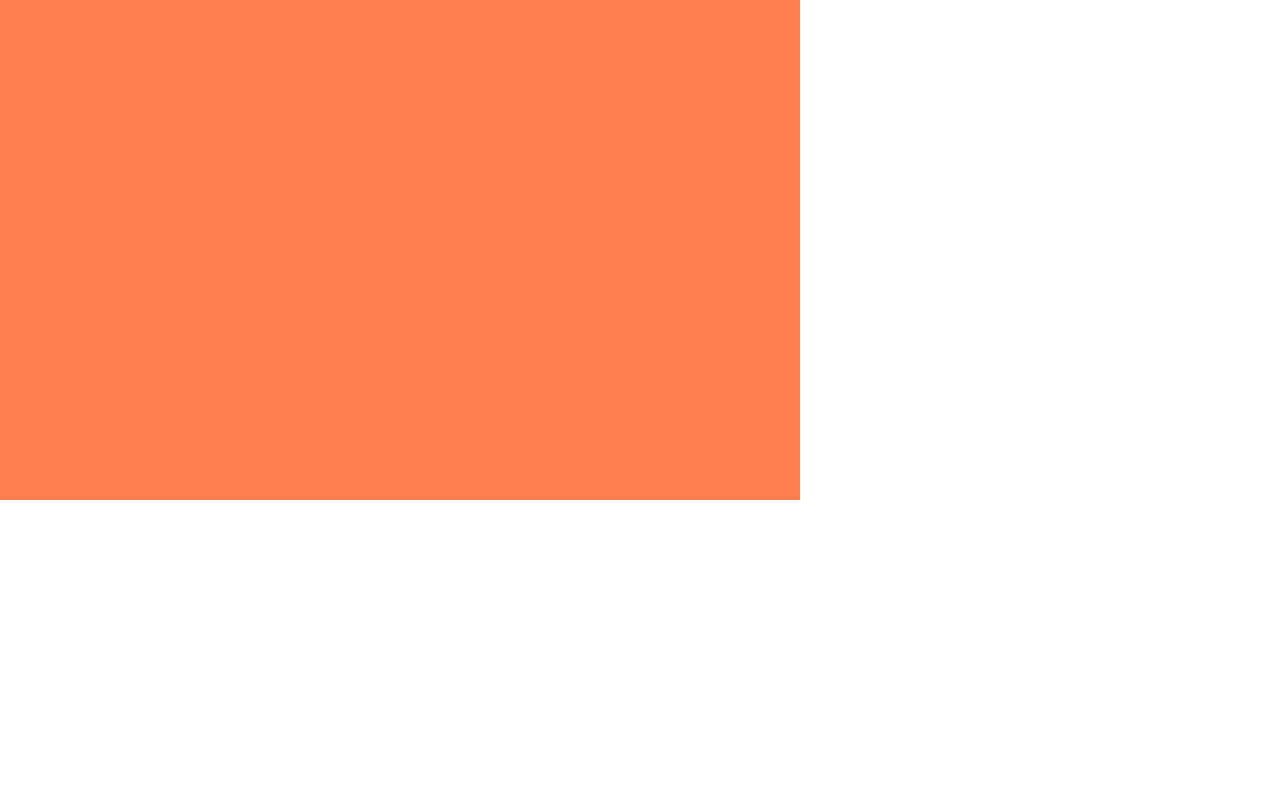
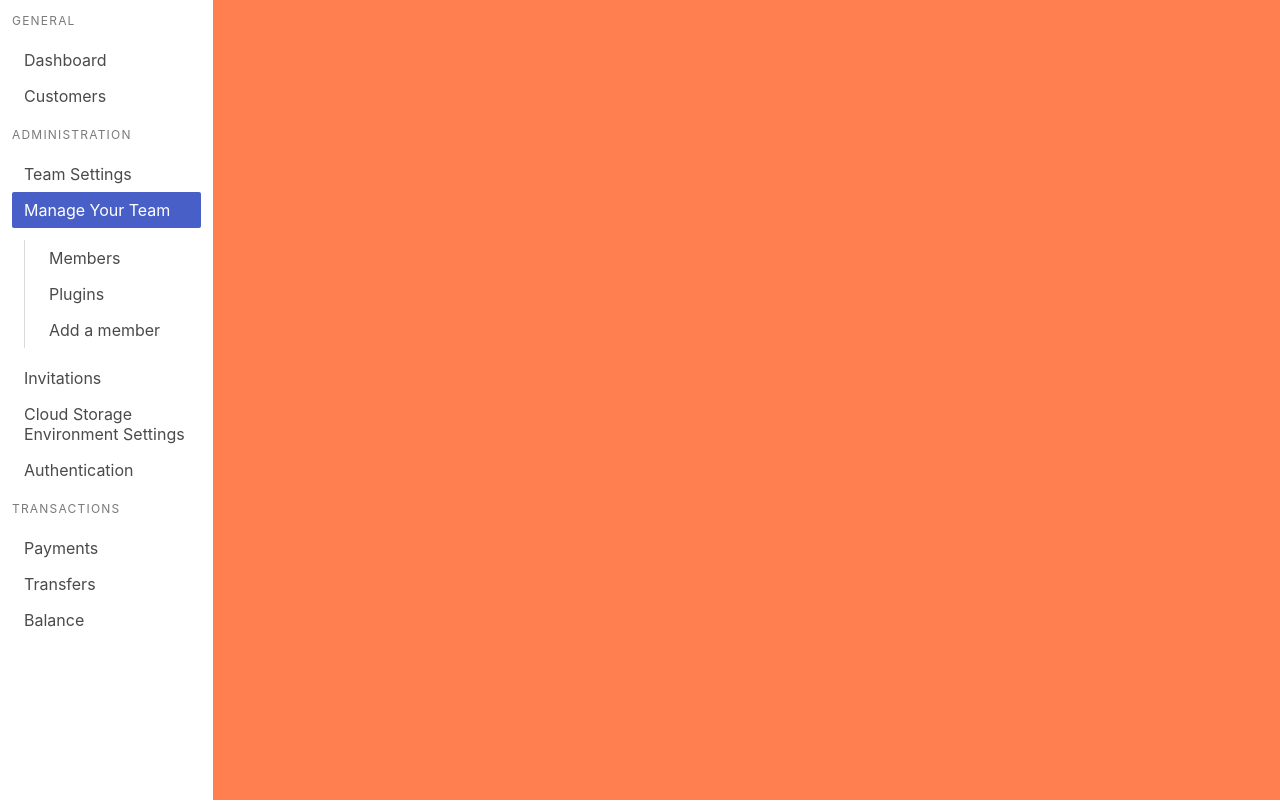
Before and after one commit to morteify/painting-app, a website with bundled scripts: page index.html in a window 1280 px wide. Built offline with nearby package versions, Linux system fonts and the light colour scheme.

Commit message:
Basic drawing functionality

```diff
--- a/index.html
+++ b/index.html
@@ -1,13 +1,59 @@
 <!DOCTYPE html>
 <html lang="en">
+
 <head>
 	<meta charset="UTF-8">
 	<meta name="viewport" content="width=device-width, initial-scale=1.0">
 	<meta http-equiv="X-UA-Compatible" content="ie=edge">
 	<title>Painting App</title>
 	<link rel="stylesheet" href="styles/styles.css" />
+	<link rel="stylesheet" href="https://cdn.jsdelivr.net/npm/bulma@0.8.0/css/bulma.min.css">
+	<script defer src="https://use.fontawesome.com/releases/v5.3.1/js/all.js"></script>
 </head>
+
 <body>
+	<div class="columns">
+		<div class="column is-2">
+			<aside class="menu">
+				<p class="menu-label">
+					General
+				</p>
+				<ul class="menu-list">
+					<li><a>Dashboard</a></li>
+					<li><a>Customers</a></li>
+				</ul>
+				<p class="menu-label">
+					Administration
+				</p>
+				<ul class="menu-list">
+					<li><a>Team Settings</a></li>
+					<li>
+						<a class="is-active">Manage Your Team</a>
+						<ul>
+							<li><a>Members</a></li>
+							<li><a>Plugins</a></li>
+							<li><a>Add a member</a></li>
+						</ul>
+					</li>
+					<li><a>Invitations</a></li>
+					<li><a>Cloud Storage Environment Settings</a></li>
+					<li><a>Authentication</a></li>
+				</ul>
+				<p class="menu-label">
+					Transactions
+				</p>
+				<ul class="menu-list">
+					<li><a>Payments</a></li>
+					<li><a>Transfers</a></li>
+					<li><a>Balance</a></li>
+				</ul>
+			</aside>
+		</div>
+		<div class="column is-10" id="canvas-container">
+			<canvas id="canvas"></canvas>
+		</div>
+	</div>
 	<script type="module" src="main.js"></script>
 </body>
+
 </html>
--- a/main.js
+++ b/main.js
@@ -1,7 +1,57 @@
 import { Canvas } from './src/Canvas.js'
 
-const body = document.querySelector('body')
-const canvas = new Canvas(800, 500).createCanvas()
-const ctx = canvas.getContext('2d')
-canvas.style.background = 'coral'
-body.appendChild(canvas)
+function prepareContext(canvasElement) {
+	let dpr = window.devicePixelRatio || 1
+	let rect = canvasElement.getBoundingClientRect()
+	canvasElement.width = rect.width
+	canvasElement.height = rect.height
+
+	let context = canvasElement.getContext('2d')
+	// context.scale(dpr, dpr)
+
+	return context
+}
+
+const canvas = document.querySelector('canvas')
+// const ctx = canvas.getContext('2d')
+const ctx = prepareContext(canvas)
+
+
+function setLineProperties(context) {
+	context.lineWidth = 20
+	context.lineJoin = 'round'
+	context.lineCap = 'round'
+	return context
+}
+
+const MAIN_MOUSE_BUTTON = 0
+let shouldDraw = false
+function startDrawing(event) {
+	if (event.button === MAIN_MOUSE_BUTTON) {
+		shouldDraw = true
+		setLineProperties(ctx)
+
+		ctx.beginPath()
+
+		let elementRect = event.target.getBoundingClientRect()
+		ctx.moveTo(event.clientX - elementRect.left, event.clientY - elementRect.top)
+	}
+}
+function endDrawing(event) {
+	if (event.button === MAIN_MOUSE_BUTTON) {
+		shouldDraw = false
+	}
+}
+function moveDrawing(event) {
+	if (shouldDraw) {
+		let elementRect = event.target.getBoundingClientRect()
+		ctx.lineTo(event.clientX - elementRect.left, event.clientY - elementRect.top)
+		ctx.stroke()
+	}
+}
+
+canvas.addEventListener('mousedown', startDrawing)
+
+canvas.addEventListener('mouseup', endDrawing)
+
+canvas.addEventListener('mousemove', moveDrawing, false)
--- /dev/null
+++ b/src/Brush.js
@@ -0,0 +1,7 @@
+class Brush {
+
+	constructor(size) {
+		this.size = size
+	}
+
+}
--- a/styles/styles.scss
+++ b/styles/styles.scss
@@ -1,4 +1,30 @@
-body {
+html {
 	margin: 0;
 	padding: 0;
+	width: 100vw;
+	height: 100vh;
 }
+
+.columns {
+	margin: 0
+}
+
+.menu {
+	height: 100%;
+}
+
+.column {
+	height: 100vh;
+	flex-basis: 0;
+}
+
+#canvas-container {
+	padding: 0;
+	margin: 0;
+}
+
+#canvas {
+	width: 100%;
+	height: 100vh;
+	background: coral;
+}
```
Also changed, not shown: src/components/TopBar.js (deleted), styles/styles.css, 1 other file.
